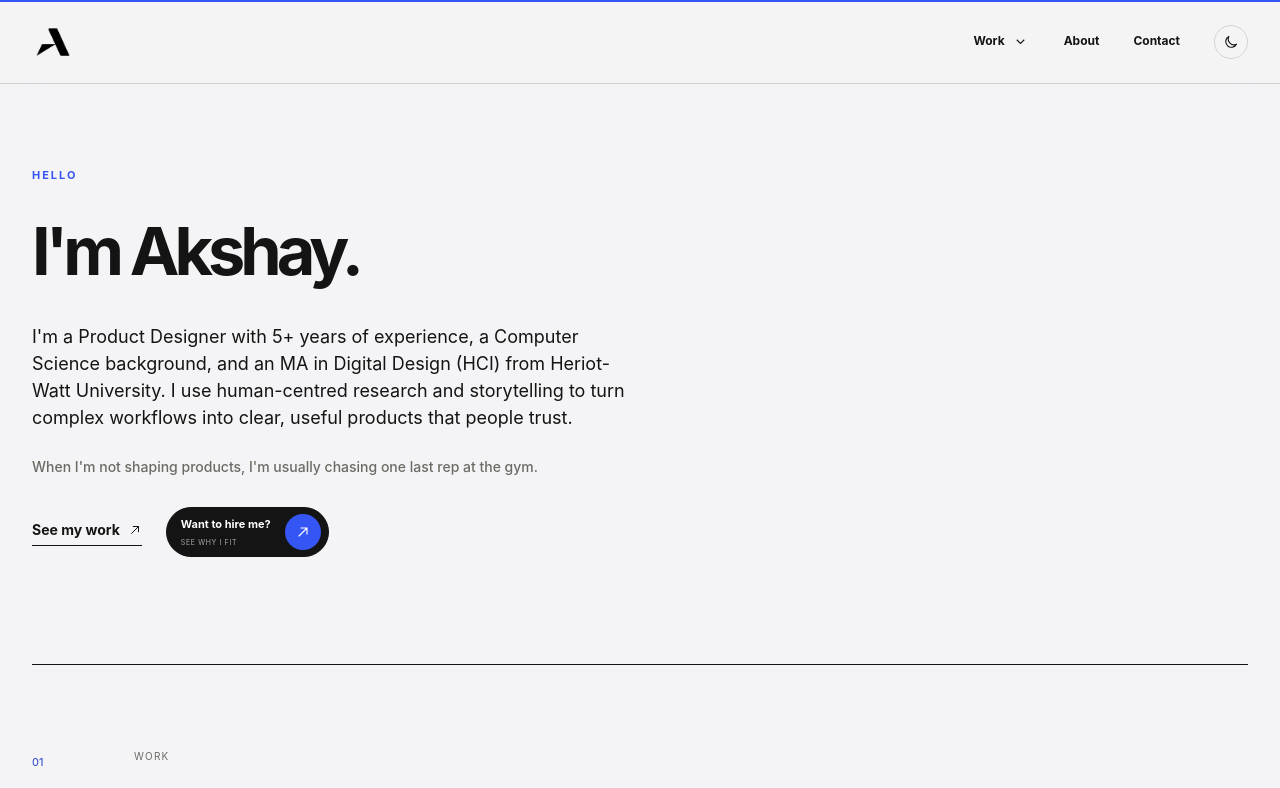
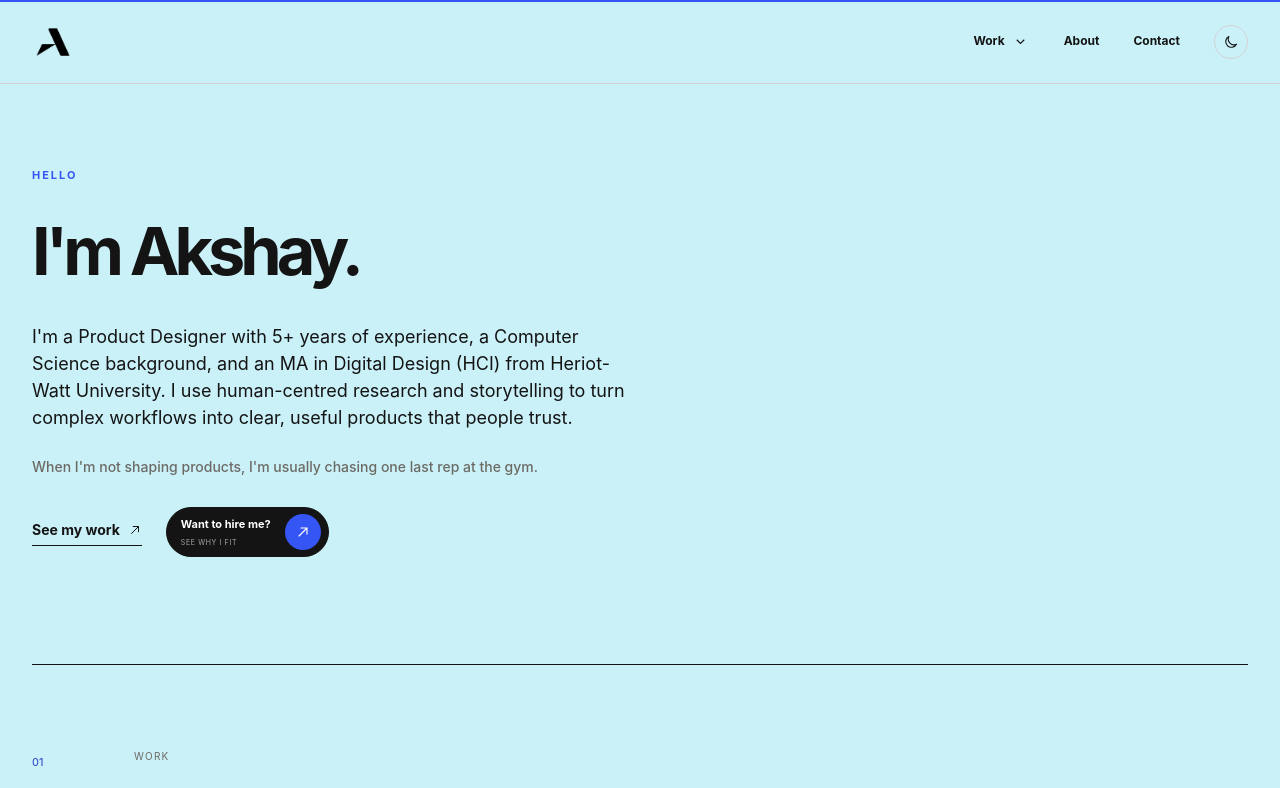
Before and after one commit to Akshayux/akshay-portfolio, a Next.js app: page / in a window 1280 px wide. Shown: the top 788 px of the page. Built offline with nearby package versions, Linux system fonts and the light colour scheme.

Commit message:
Set cyan site background

```diff
--- a/app/globals.css
+++ b/app/globals.css
@@ -1,5 +1,5 @@
 :root{
-  --paper:#f4f4f6;
+  --paper:#caf0f8;
   --paper-2:#e7e7e7;
   --ink:#141414;
   --muted:#6c6a64;
```
